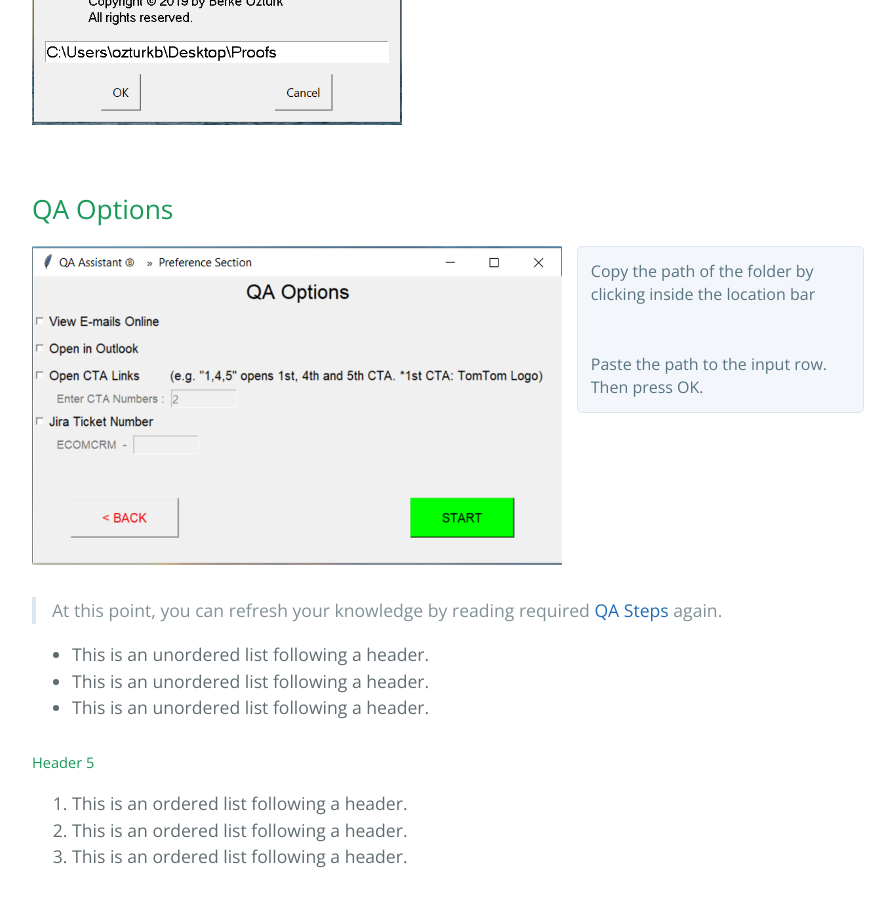
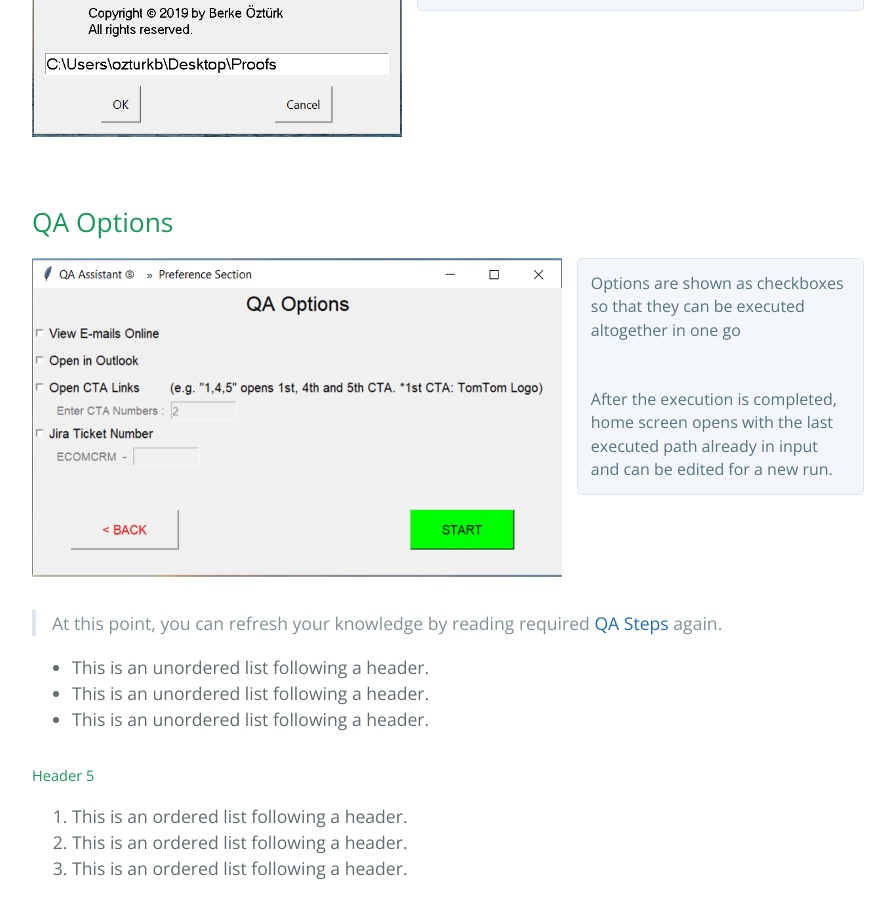
Before and after one commit to berkeozturk/QA-Assistant, a Jekyll site: the page built from index.md, in a window 1280 px wide and 900 px high, scrolled down 2733 px. Shown: the whole window, without its empty margins (192-1087 px from the left). Built offline with Jekyll 4.4.1, drawn with Linux system fonts in a browser that asks for light colours.

Commit message:
Update index.md

```diff
--- a/index.md
+++ b/index.md
@@ -51,7 +51,7 @@ _**The user interface shows the options you can choose with the tool in the imag
   <p style="color: #567482; background-color: #f3f6fa; border: solid 1px #dce6f0; padding: 0.8rem; overflow: auto; font-size: 16px; line-height: 1.45; border-radius: 0.3rem; margin:0">This folder should only include .msg files; otherwise the program gives error.<br><br><br>As it is seen, this is a sample of emails that are to be sent to 6 countries in 6 different languages.</p>
 </div>
 > _Location Bar:_
-> <img src="/QA-Assistant/assets/images/copied_path.png" alt="path of a folder" style="max-width: 420px; display: block; margin-bottom: 3px;">
+> <img src="/QA-Assistant/assets/images/copied_path.png" alt="path of a folder" style="max-width: 420px; display: block; margin-bottom: 30px;">
 >
 > At this point, you can refresh your knowledge by reading required <a href="#qa_steps">QA Steps</a> again.
 
@@ -67,7 +67,7 @@ _**The user interface shows the options you can choose with the tool in the imag
 
 <div style="overflow: auto">
   <img src="/QA-Assistant/assets/images/qa_options.png" alt="qa_options" style="max-width: 530px; float: left; margin: 0 15px 15px 0;">
-  <p style="color: #567482; background-color: #f3f6fa; border: solid 1px #dce6f0; padding: 0.8rem; overflow: auto; font-size: 16px; line-height: 1.45; border-radius: 0.3rem; margin:0">Copy the path of the folder by clicking inside the location bar<br><br><br> Paste the path to the input row.<br>Then press OK.</p>
+  <p style="color: #567482; background-color: #f3f6fa; border: solid 1px #dce6f0; padding: 0.8rem; overflow: auto; font-size: 16px; line-height: 1.45; border-radius: 0.3rem; margin:0">Options are shown as checkboxes so that they can be executed altogether in one go<br><br><br>After the execution is completed, home screen opens with the last executed path already in input and can be edited for a new run.</p>
 </div>
 > At this point, you can refresh your knowledge by reading required <a href="#qa_steps">QA Steps</a> again.
 >
```
